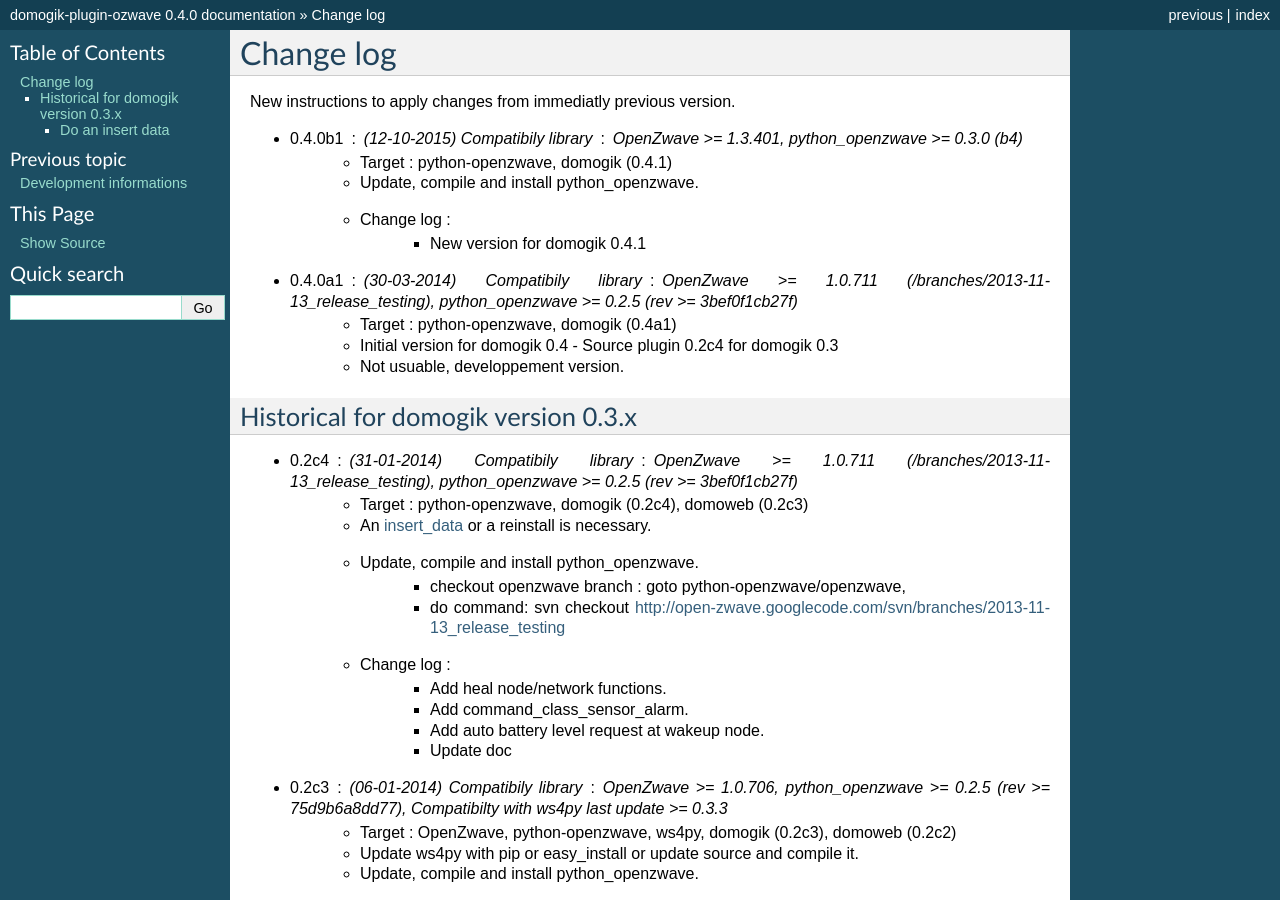
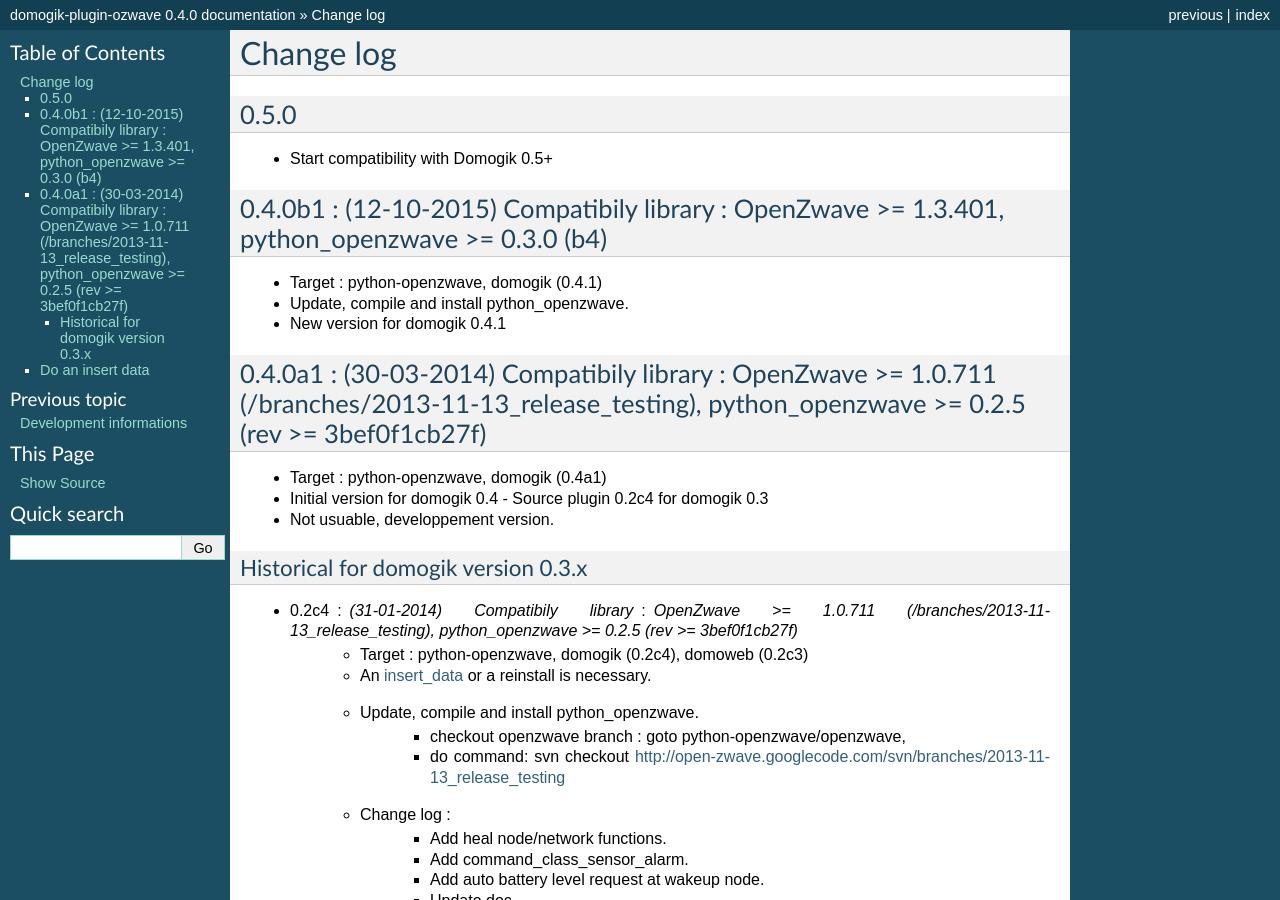
Before and after one commit to Nico0084/domogik-plugin-ozwave, a Sphinx documentation site: the page built from docs/changelog.txt, in a window 1280 px wide and 900 px high. Built offline with Sphinx 7.4.7, drawn with Linux system fonts in a browser that asks for light colours.

Commit message:
doc : changelog for 0.5

```diff
--- a/docs/changelog.txt
+++ b/docs/changelog.txt
@@ -2,18 +2,25 @@
 Change log
 ==========
 
-New instructions to apply changes from immediatly previous version.
+0.5.0
+-----
 
-- 0.4.0b1 : (12-10-2015) Compatibily library : OpenZwave >= 1.3.401, python_openzwave >= 0.3.0 (b4)
-    - Target : python-openzwave, domogik (0.4.1)
-    - Update, compile and install python_openzwave.
-    - Change log :
-        - New version for domogik 0.4.1
+* Start compatibility with Domogik 0.5+
 
-- 0.4.0a1 : (30-03-2014) Compatibily library : OpenZwave >= 1.0.711 (/branches/2013-11-13_release_testing), python_openzwave >= 0.2.5 (rev >= 3bef0f1cb27f)
-    - Target : python-openzwave, domogik (0.4a1)
-    - Initial version for domogik 0.4 - Source plugin 0.2c4 for domogik 0.3
-    - Not usuable, developpement version.
+
+0.4.0b1 : (12-10-2015) Compatibily library : OpenZwave >= 1.3.401, python_openzwave >= 0.3.0 (b4)
+-------------------------------------------------------------------------------------------------
+
+* Target : python-openzwave, domogik (0.4.1)
+* Update, compile and install python_openzwave.
+* New version for domogik 0.4.1
+
+0.4.0a1 : (30-03-2014) Compatibily library : OpenZwave >= 1.0.711 (/branches/2013-11-13_release_testing), python_openzwave >= 0.2.5 (rev >= 3bef0f1cb27f)
+---------------------------------------------------------------------------------------------------------------------------------------------------------
+
+* Target : python-openzwave, domogik (0.4a1)
+* Initial version for domogik 0.4 - Source plugin 0.2c4 for domogik 0.3
+* Not usuable, developpement version.
 
 Historical for domogik version 0.3.x
 ====================================
```
